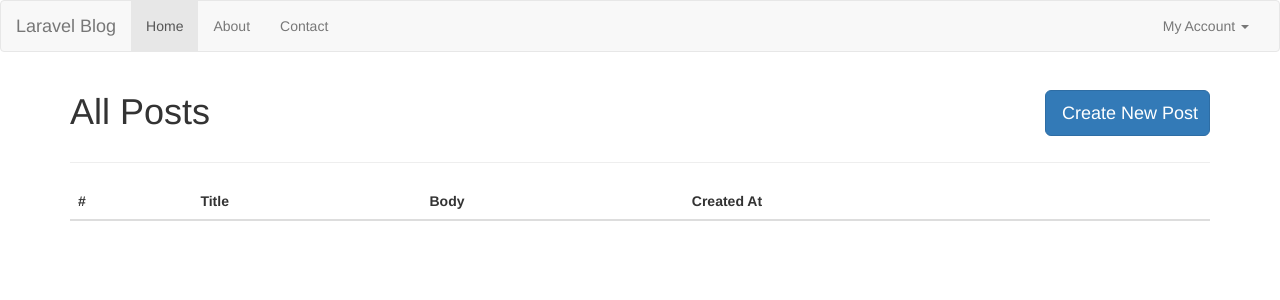
After one commit to SazzadR/laravel-blog, a Laravel app: template resources/views/posts/index.blade.php in a window 1280 px wide. The commit adds this page. Shown: the top 300 px of the page. Run offline with Laravel 8, Linux system fonts and the light colour scheme; the template is opened without the code that fills it, so the values that code supplies are empty; settings files or empty folders that the repository lacks are supplied; some libraries are stand-ins or nearby versions.

Commit message:
Read our CRUD

```diff
--- a/app/Http/Controllers/PostController.php
+++ b/app/Http/Controllers/PostController.php
@@ -16,7 +16,8 @@ class PostController extends Controller
      */
     public function index()
     {
-        return 'Show all posts';
+        $posts = Post::all();
+        return view('posts.index', compact('posts'));
     }
 
     /**
--- /dev/null
+++ b/public/css/styles.css
@@ -0,0 +1,3 @@
+.btn-h1-spacing {
+    margin-top: 18px;
+}
--- a/resources/views/partials/_head.blade.php
+++ b/resources/views/partials/_head.blade.php
@@ -7,6 +7,7 @@
 
 <!-- Bootstrap -->
 <link rel="stylesheet" href="https://maxcdn.bootstrapcdn.com/bootstrap/3.3.6/css/bootstrap.min.css" integrity="sha384-1q8mTJOASx8j1Au+a5WDVnPi2lkFfwwEAa8hDDdjZlpLegxhjVME1fgjWPGmkzs7" crossorigin="anonymous">
+{{ Html::style('css/styles.css') }}
 
 @yield('stylesheets')
 
--- /dev/null
+++ b/resources/views/posts/index.blade.php
@@ -0,0 +1,47 @@
+@extends('main')
+
+@section('title', 'All Posts')
+
+@section('content')
+
+    <div class="row">
+        <div class="col-md-10">
+            <h1>All Posts</h1>
+        </div>
+
+        <div class="col-md-2">
+            <a href="{{ route('posts.create') }}" class="btn btn-lg btn-block btn-primary btn-h1-spacing">Create New Post</a>
+        </div>
+        <div class="col-md-12">
+            <hr>
+        </div>
+    </div>
+
+    <div class="row">
+        <div class="col-md-12">
+            <table class="table">
+                <thead>
+                    <tr>
+                        <th>#</th>
+                        <th>Title</th>
+                        <th>Body</th>
+                        <th>Created At</th>
+                        <th></th>
+                    </tr>
+                </thead>
+                <tbody>
+                    @foreach($posts as $post)
+                        <tr>
+                            <td>{{ $post->id }}</td>
+                            <td>{{ $post->title }}</td>
+                            <td>{{ substr($post->body, 0, 50) }}{{ strlen($post->body) > 50 ? '...': '' }}</td>
+                            <td>{{ date('M j, Y', strtotime($post->created_at)) }}</td>
+                            <td><a href="{{ route('posts.show', $post->id) }}" class="btn btn-default btn-sm">View</a> <a href="{{ route('posts.edit', $post->id) }}" class="btn btn-default btn-sm">Edit</a></td>
+                        </tr>
+                    @endforeach
+                </tbody>
+            </table>
+        </div>
+    </div>
+
+@stop
```
